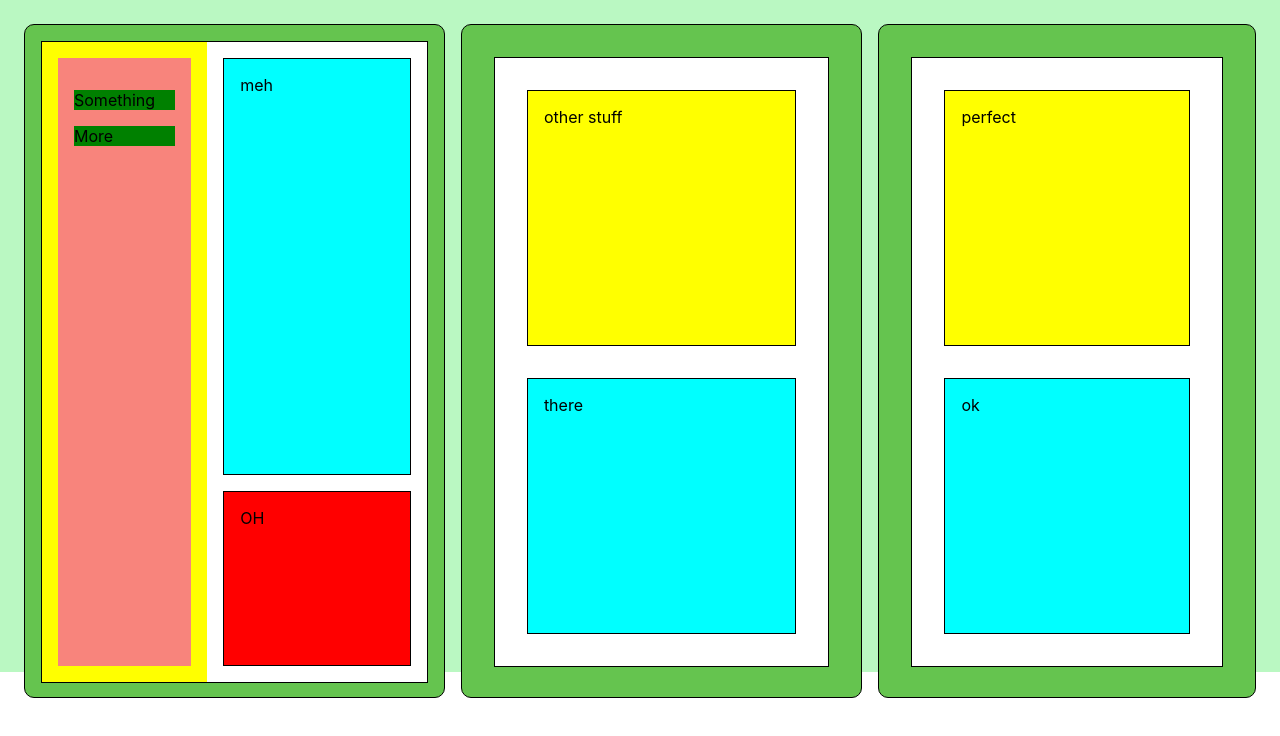
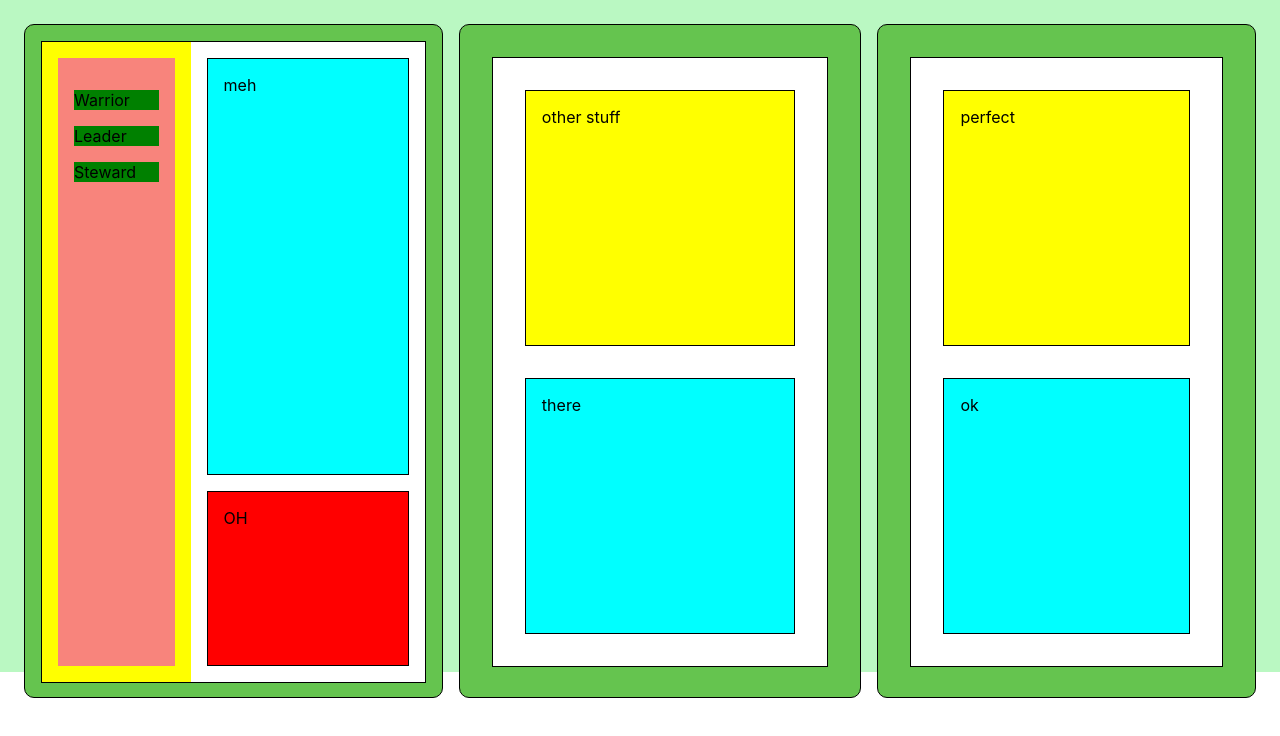
Before and after one commit to tieje/yorha, a React (Create React App) app in the folder Frontend/: page / in a window 1280 px wide. Shown: the top 736 px of the page. Built offline with nearby package versions, Linux system fonts and the light colour scheme.

Commit message:
Made data globally available so I can list out archetype names now. So that's cool. Next, I need to make archetype descriptions appear whenever the user hovers over that list item.

```diff
--- a/Frontend/src/App.tsx
+++ b/Frontend/src/App.tsx
@@ -3,22 +3,15 @@ import { ArchetypesList } from './ArchetypesList';
 import { ArchetypesChosen } from './ArchetypesChosen'
 import { Column } from './Column';
 // state
-import { ArchetypeListContainer, ArchetypeListItem } from './styles';
-
+import { useAppState } from './state/AppStateContext';
 
 export const App = () => {
+    const { list } = useAppState()
     return (
         <AppContainer>
             <Column>
                 <ArchetypeHorizontalContainer>
-                    <ArchetypeListContainer>
-                        <ArchetypeListItem>
-                            Something
-                        </ArchetypeListItem>
-                        <ArchetypeListItem>
-                            More
-                        </ArchetypeListItem>
-                    </ArchetypeListContainer>
+                    <ArchetypesList />
                     <ArchetypesChosen>
                         <ArchetypesDescriptionContainer>
                             meh
--- /dev/null
+++ b/Frontend/src/ArchetypeListItem.tsx
@@ -0,0 +1,12 @@
+import { ArchetypeListItemContainer  } from "./styles";
+
+type ArchetypeListItemProps = {
+    id: string
+    name: string
+}
+
+export const ArchetypeListItem = ({ name }: ArchetypeListItemProps) => {
+    return (
+        <ArchetypeListItemContainer>{name}</ArchetypeListItemContainer>
+    )
+}
--- a/Frontend/src/ArchetypesList.tsx
+++ b/Frontend/src/ArchetypesList.tsx
@@ -1,32 +1,14 @@
-import { FC } from "react"
 import { ArchetypeListContainer } from "./styles"
-import { Archetype, ArchetypeName } from './archetype'
+import { useAppState, Archetype } from "./state/AppStateContext"
+import { ArchetypeListItem } from "./ArchetypeListItem"
 
-type ArchList = {
-    list: Archetype[];
-}
-
-export const appData: ArchList = {
-    list: [
-        {
-            id: '1',
-            name: 'Warrior',
-            desc: 'love fighting love',
-        },
-        {
-            id: '2',
-            name: 'Leader',
-            desc: 'I will build this world anew',
-        },
-    ]
-}
-
-
-
-export const ArchetypesList: FC = ({ children }) => {
+export const ArchetypesList = () => {
+    const { list } = useAppState()
     return (
         <ArchetypeListContainer>
-            {children}
+            {list.map((item: Archetype) => (
+                <ArchetypeListItem name={item.name} key={item.id} id={item.id}/>
+            ))}
         </ArchetypeListContainer>
     )
 }
--- a/Frontend/src/index.tsx
+++ b/Frontend/src/index.tsx
@@ -2,10 +2,13 @@ import React from 'react';
 import ReactDOM from 'react-dom';
 import './index.css';
 import { App } from './App';
+import { AppStateProvider } from './state/AppStateContext';
 
 ReactDOM.render(
   <React.StrictMode>
-    <App />
+    <AppStateProvider>
+      <App />
+    </AppStateProvider>
   </React.StrictMode>,
   document.getElementById('root')
 );
--- /dev/null
+++ b/Frontend/src/state/AppStateContext.tsx
@@ -0,0 +1,49 @@
+import { createContext, useContext, FC } from "react"
+
+export type Archetype = {
+    id: string;
+    name: string;
+    desc: string;
+}
+export type ArchList = {
+    list: Archetype[];
+}
+
+type AppStateContextProps = {
+	list: Archetype[]
+}
+
+const AppStateContext = createContext<AppStateContextProps>({} as AppStateContextProps)
+
+export const appData: ArchList = {
+    list: [
+        {
+            id: '1',
+            name: 'Warrior',
+            desc: 'love fighting love',
+        },
+        {
+            id: '2',
+            name: 'Leader',
+            desc: 'I will build this world anew',
+        },
+		{
+			id: '3',
+			name: 'Steward',
+			desc: 'Help one and all.'
+		}
+    ]
+}
+
+export const AppStateProvider: FC = ({ children }) => {
+	const { list } = appData
+	return (
+		<AppStateContext.Provider value={{ list }}>
+			{children}
+		</AppStateContext.Provider>
+	)
+}
+
+export const useAppState = () => {
+	return useContext(AppStateContext)
+}
--- a/Frontend/src/styles.ts
+++ b/Frontend/src/styles.ts
@@ -34,7 +34,7 @@ export const ArchetypeListContainer = styled.div`
 export const ArchetypeContainer = styled.div`
 `
 
-export const ArchetypeListItem = styled.div`
+export const ArchetypeListItemContainer = styled.div`
     background-color: green;
     margin-top: 1rem;
     margin-bottom: 1rem;
```
Also changed, not shown: Frontend/src/archetype.tsx (deleted, +0 -15 lines). Lines whose indentation alone changed are shown as unchanged.
